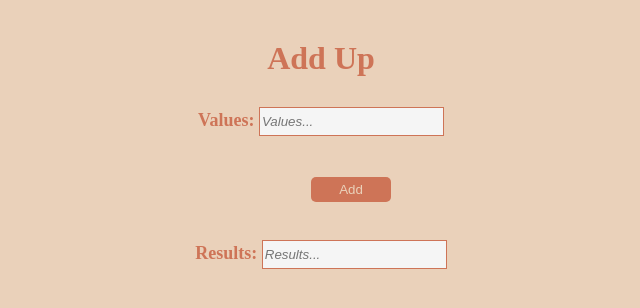
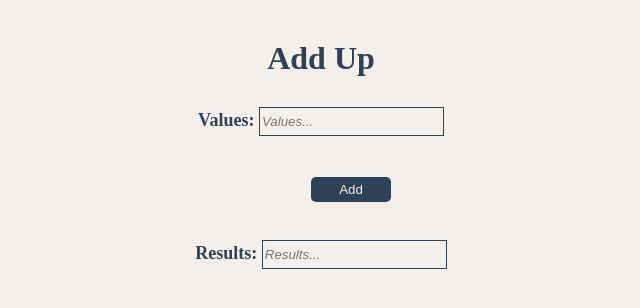
Before and after one commit to Nikilitha26/addUP, a plain HTML site: page index.html in a window 1280 px wide. Shown: the whole page, without its empty margins (319-959 px from the left). Drawn offline with Linux system fonts and the light colour scheme.

Commit message:
color changes

```diff
--- a/css/styles.css
+++ b/css/styles.css
@@ -1,11 +1,11 @@
 body {
-    background-color: #EAD1BA;
+    background-color: #F5EFEB;
     position: relative;
     text-align: center;
 }
 
 h1 {
-    color: #CE7457;
+    color: #2F4156;
     margin-top: 40px;
     margin-bottom: 30px;
 }
@@ -13,14 +13,14 @@ h1 {
 input{
     font-style: italic;
     height: 25px;
-    background-color: #F5F5F5;
-    border: 1px solid #CE7457;
-    color: #CE7457;
+    background-color: #F5EFEB;
+    border: 1px solid #2F4156;
+    color: #2F4156;
 }
 
 #button {
-    background-color: #CE7457;
-    color: #EAD1BA;
+    background-color: #2F4156;
+    color: #F5EFEB;
     border: none;
     height: 25px;
     border-radius: 5px;
@@ -30,15 +30,17 @@ input{
     margin-top: 20px;
     margin-bottom: 20px;
 }
-
+#button:hover{
+    background-color: #1a2d3e;
+}
 p{
     color: #333;
     font-size: large;
     font-weight: bold;
 }
 .values{
-    color: #CE7457;
+    color: #2F4156;
 }
 .results{
-    color: #CE7457;
+    color: #2F4156;
 }
```
